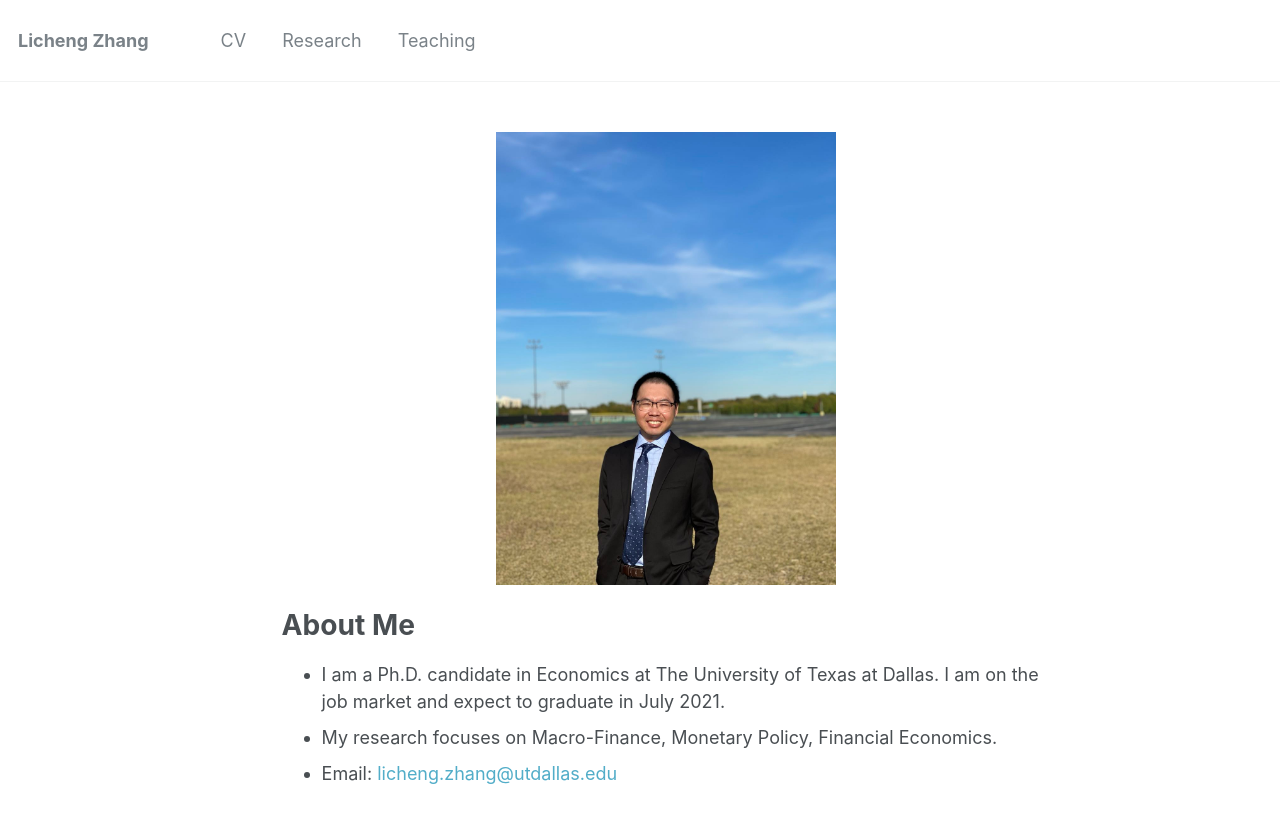
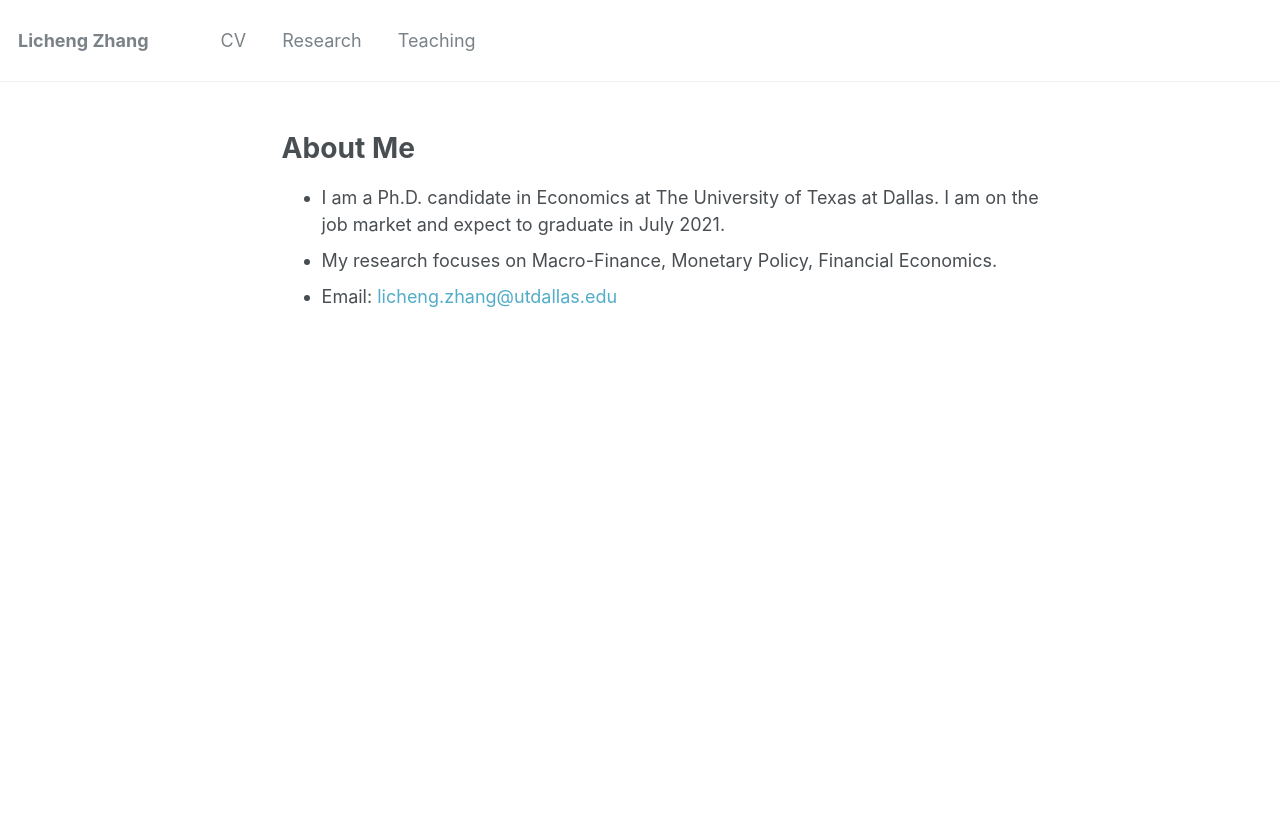
Before and after one commit to lichengzh/lichengzh.github.io, a Jekyll site: the page built from _pages/about.md, in a window 1280 px wide. Shown: the top 823 px of the page. Built offline with Jekyll 4.4.1, drawn with Linux system fonts in a browser that asks for light colours.

Commit message:
Update about.md

```diff
--- a/_pages/about.md
+++ b/_pages/about.md
@@ -8,9 +8,6 @@ redirect_from:
   - /about.html
 ---
 
-<p align="center">
-   <img src="https://lichengzh.github.io/files/IMG_3759.JPG?raw=true" alt="Photo" style="width: 340px;"/>
-</p>
 
 
 # About Me
```
